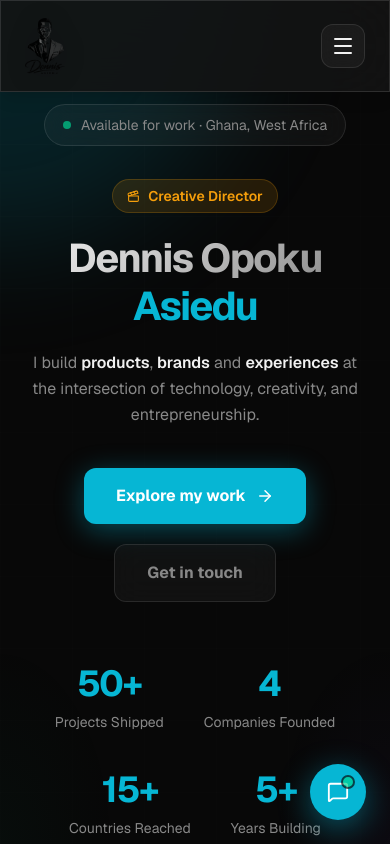
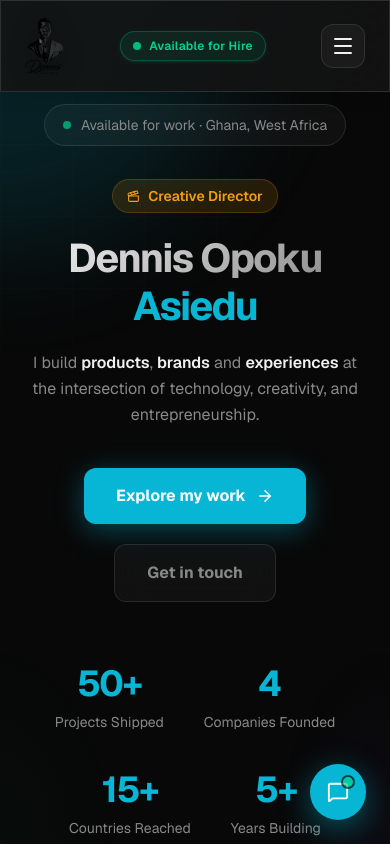
Before and after one commit to dennis-000/Portfolio, a Next.js app: page / in a window 390 px wide. Shown: the top 844 px of the page. Built offline with nearby package versions, Linux system fonts and the light colour scheme.

Commit message:
feat: add pulsing 'Available for Hire' status badge to center of mobile navbar

```diff
--- a/src/components/navigation/Navigation.tsx
+++ b/src/components/navigation/Navigation.tsx
@@ -83,6 +83,18 @@ export function Navigation() {
               alt="Dennis Opoku Logo"
               className="h-14 sm:h-16 md:h-18 2xl:h-20 w-auto object-contain hidden dark:block filter drop-shadow-[0_0_18px_rgba(255,255,255,0.35)] transition-all duration-300 group-hover:drop-shadow-[0_0_28px_rgba(99,102,241,0.7)] group-hover:-translate-y-0.5"
             />
+          </Link>
+
+          {/* ── Mobile Availability Status Pill (Fills empty middle space on mobile screens < xl) ── */}
+          <Link
+            href="/contact"
+            className="xl:hidden flex items-center gap-2 px-3 py-1.5 rounded-full bg-emerald-500/10 border border-emerald-500/30 text-emerald-400 text-xs font-semibold tracking-wide shadow-sm shadow-emerald-500/15 hover:bg-emerald-500/20 transition-all duration-300 active:scale-95 cursor-pointer"
+          >
+            <span className="relative flex h-2 w-2">
+              <span className="animate-ping absolute inline-flex h-full w-full rounded-full bg-emerald-400 opacity-75"></span>
+              <span className="relative inline-flex rounded-full h-2 w-2 bg-emerald-500"></span>
+            </span>
+            <span className="whitespace-nowrap">Available for Hire</span>
           </Link>
 
           {/* ── Desktop Links ── */}
```
